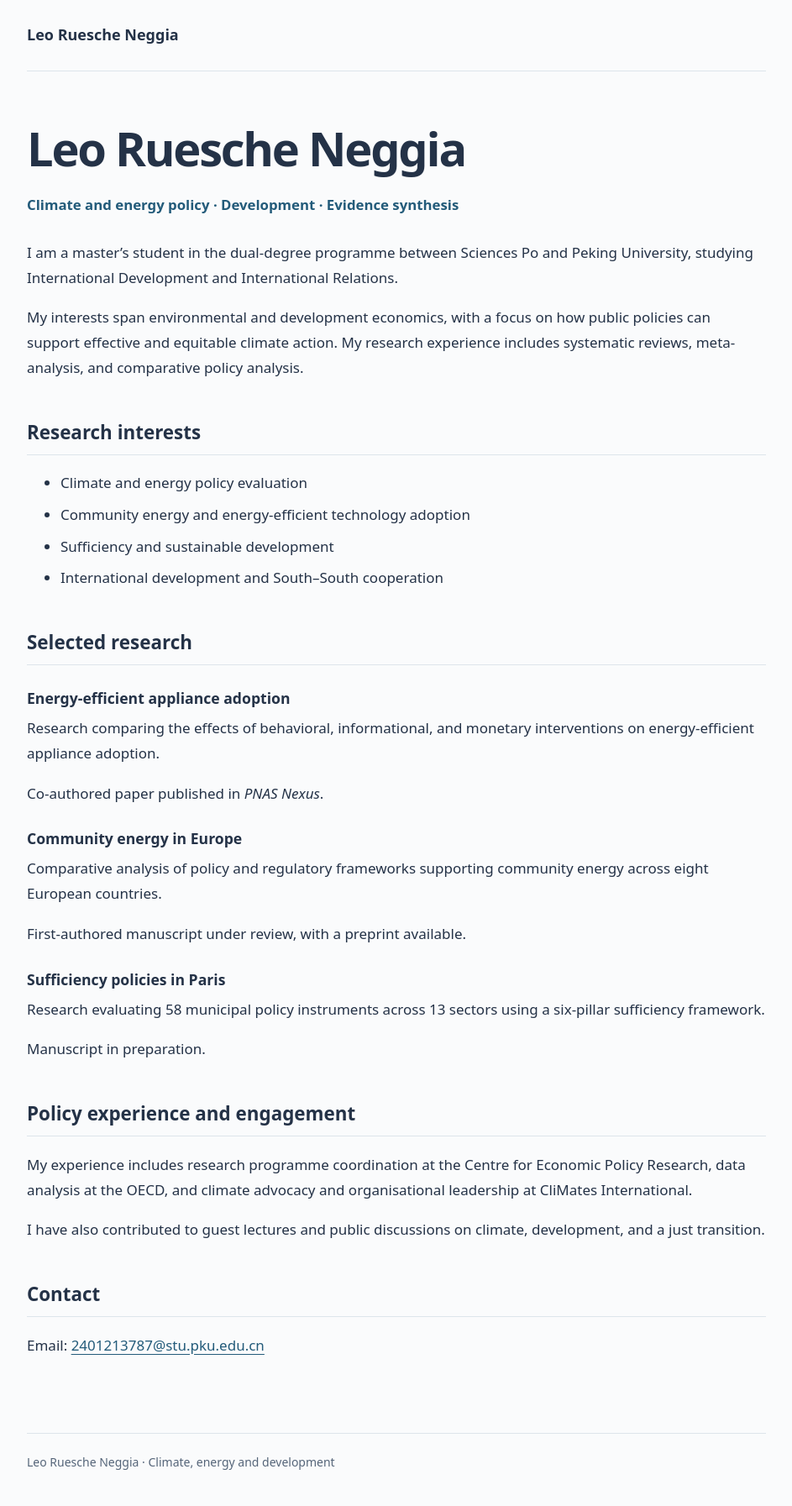
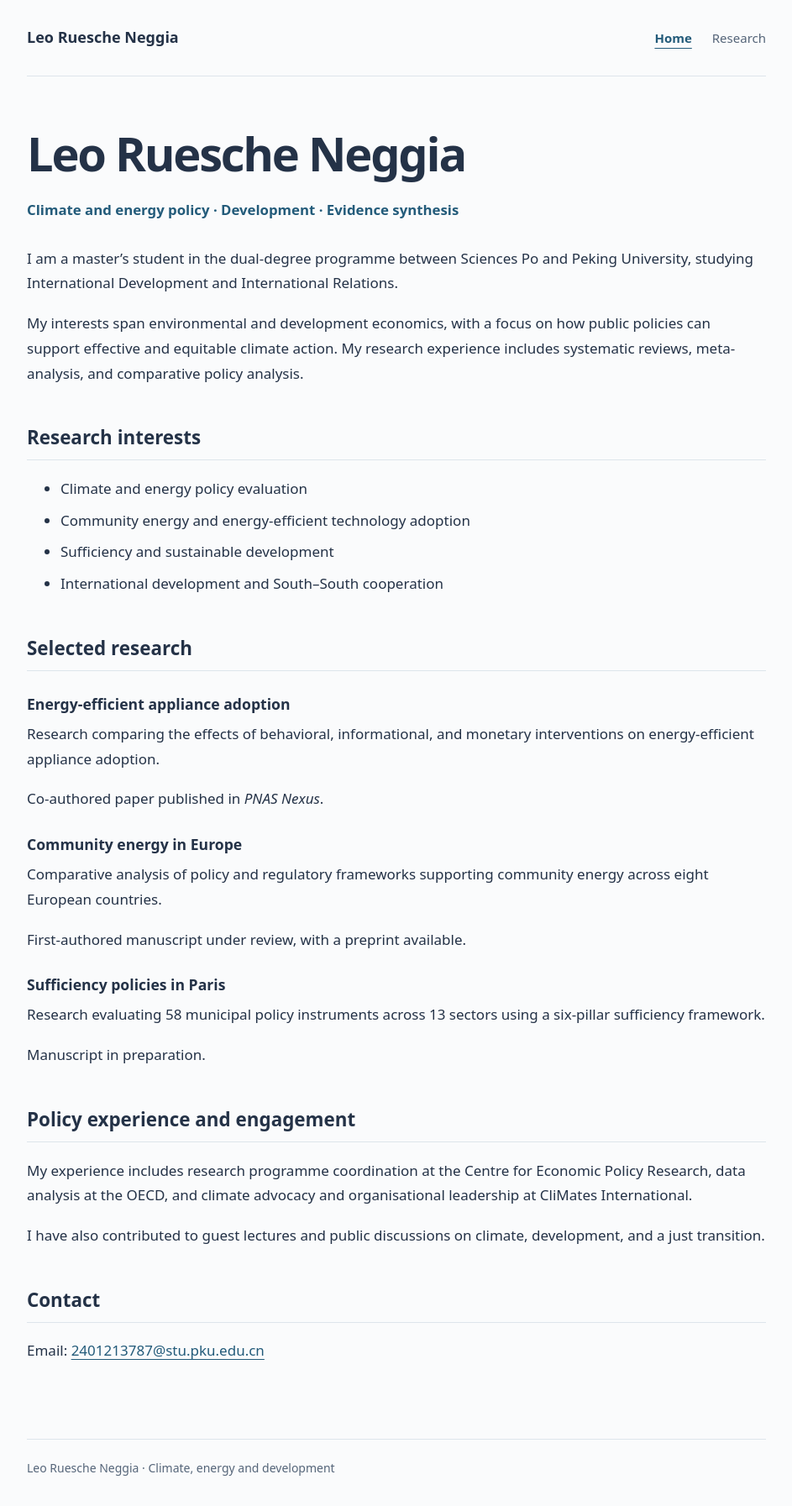
Before and after one commit to lruescheneggia/lruescheneggia.github.io, a Jekyll site: the page built from index.md, in a window 1280 px wide. Shown: the whole page at 84% size, without its empty margins (168-1111 px from the left). Built offline with Jekyll 4.4.1, drawn with Linux system fonts in a browser that asks for light colours.

Commit message:
Update default.html

```diff
--- a/_layouts/default.html
+++ b/_layouts/default.html
@@ -55,6 +55,37 @@
     header {
       padding-block: 26px;
       border-bottom: 1px solid var(--line);
+    }
+    header {
+      display: flex;
+      justify-content: space-between;
+      align-items: center;
+      flex-wrap: wrap;
+      gap: 16px;
+    }
+
+    nav {
+      display: flex;
+      flex-wrap: wrap;
+      gap: 24px;
+    }
+
+    nav a {
+      color: var(--muted);
+      font-size: 15px;
+      text-decoration: none;
+      padding-block: 6px;
+    }
+
+    nav a:hover,
+    nav a[aria-current="page"] {
+      color: var(--accent);
+      text-decoration: underline;
+      text-underline-offset: 6px;
+    }
+
+    nav a[aria-current="page"] {
+      font-weight: 650;
     }
 
     .site-name {
@@ -122,10 +153,21 @@
 <body>
   <a class="skip-link" href="#main">Skip to content</a>
 
-  <header>
+    <header>
     <a class="site-name" href="{{ '/' | relative_url }}">
       {{ site.title }}
     </a>
+
+    <nav aria-label="Main navigation">
+      <a href="{{ '/' | relative_url }}"
+         {% if page.url == '/' %}aria-current="page"{% endif %}>
+        Home
+      </a>
+      <a href="{{ '/research/' | relative_url }}"
+         {% if page.url == '/research/' %}aria-current="page"{% endif %}>
+        Research
+      </a>
+    </nav>
   </header>
 
   <main id="main">
```
